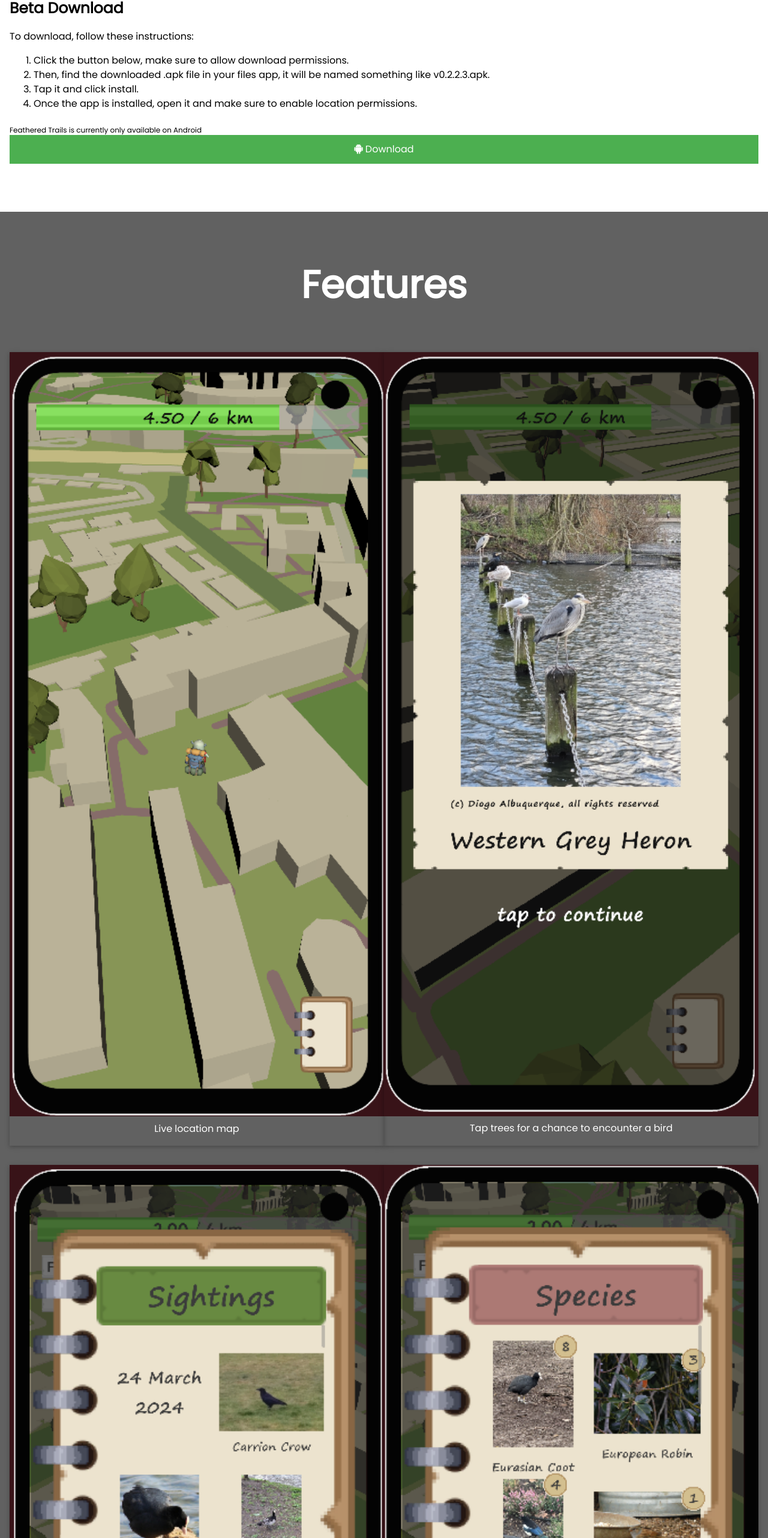
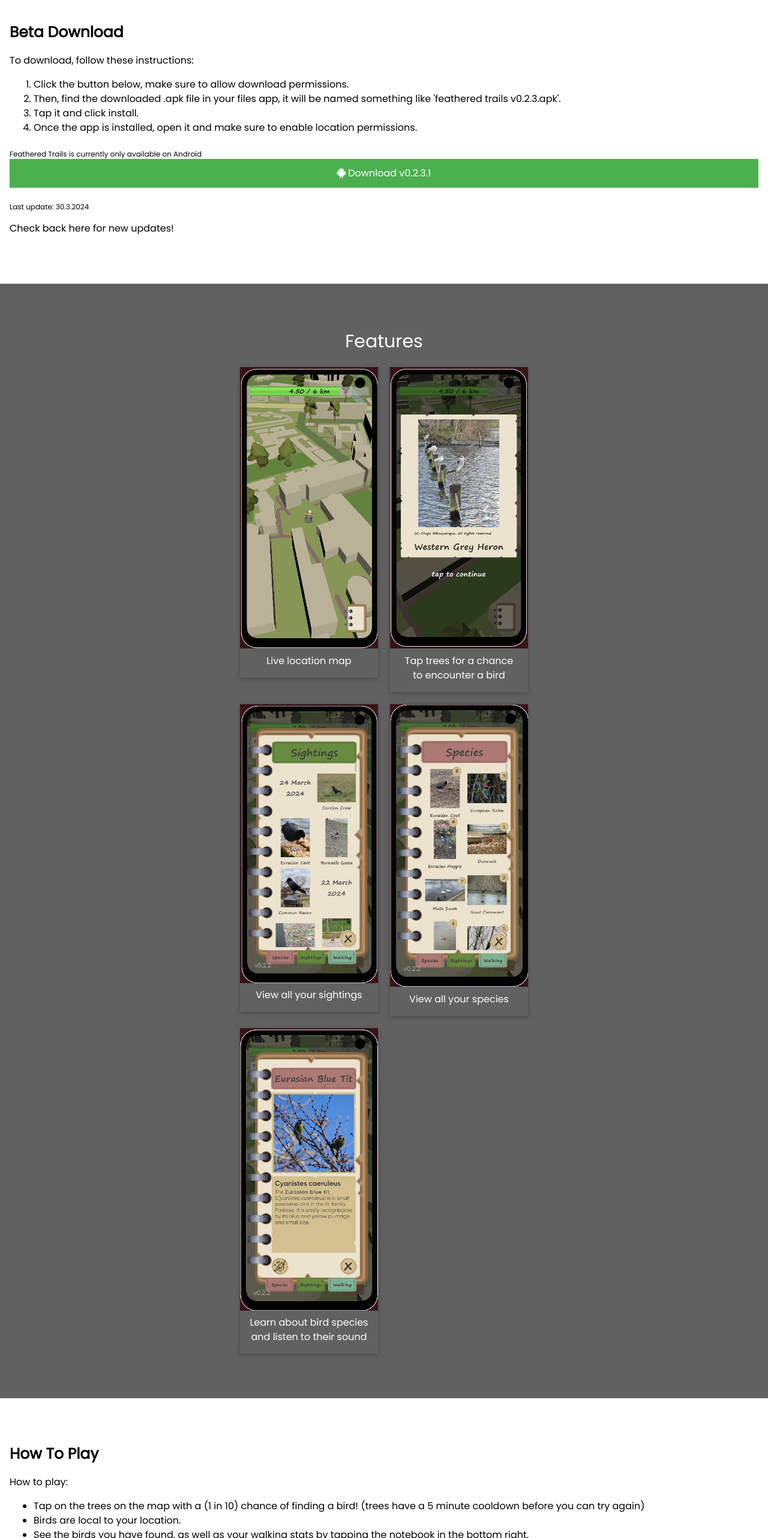
Before and after one commit to OliviaStaniaszek/Feathered-Trails, a plain HTML site: page index.html in a window 1280 px wide. Shown: the part 236-2800 px from the top of the page at 60% size. Drawn offline with nearby package versions, Linux system fonts and the light colour scheme.

Commit message:
add download, how to play, nav bar

```diff
--- a/index.html
+++ b/index.html
@@ -34,9 +34,9 @@
             margin-bottom: -8px;
         }
 
-        .mySlides {
-            display: none;
-        }
+        .feature-card {
+        padding: 2%;
+    }
     </style>
 </head>
 
@@ -47,41 +47,45 @@
         <h1>Feathered Trails Beta</h1>
         <img src="app icon green.png" class="w3-round" alt="icon" style="width:100%;max-width:100px">
     </header>
+    <div class="w3-bar w3-black">
+        <a href="#download" class="w3-bar-item w3-button ">Download</a>
+        <a href="#features" class="w3-bar-item w3-button ">Features</a>
+        <a href="#how-to-play" class="w3-bar-item w3-button ">How To Play</a>
+    </div>
 
     <!-- The App Section -->
-    <div class="w3-padding-64 w3-white">
+    <div id="download" class="w3-padding-64 w3-white">
         <div class="w3-row-padding">
             <div class="w3-col">
                 <h2><b>Beta Download</b></h1>
-
                     <p>To download, follow these instructions: </p>
                     <ol>
                         <li>Click the button below, make sure to allow download permissions.
                         </li>
                         <li>Then, find the downloaded .apk file in your files app, it will be named something like
-                            v0.2.2.3.apk.</li>
+                            'feathered trails v0.2.3.apk'.</li>
                         <li>Tap it and click install. </li>
                         <li>Once the app is installed, open it and make sure to enable location permissions.</li>
                     </ol>
                     <sub>Feathered Trails is currently only available on Android</sub>
-
-                    <button type="button" class="w3-button w3-block w3-padding-large w3-green w3-margin-bottom"
-                        style="width:100%;max-width:300px w3-center"
-                        onclick="document.getElementById('download').style.display='none'"><i
-                            class="fa fa-android w3-large"></i> Download</button>
+                    <a href="feathered trails v0.2.3.1.apk" style="text-decoration: none;"
+                        download="feathered trails v0.2.3.1.apk">
+                        <button type="button" class="w3-button w3-block w3-padding-large w3-green w3-margin-bottom"
+                            style="width:100%;max-width:300px w3-center"><i class="fa fa-android w3-large"></i> Download
+                            v0.2.3.1
+                        </button>
+                    </a>
+                    <sub>Last update: 30.3.2024</sub>
+                    <p>Check back here for new updates!</p>
             </div>
         </div>
     </div>
 
-
-
-
-
     <!-- Features Section -->
-    <div class="w3-container w3-padding-64 w3-dark-grey w3-center">
-        <h1 class="w3-jumbo"><b>Features</b></h1>
-        <div class="w3-row" style="margin-top:64px">
-            <div class="w3-col w3-half w3-col s6">
+    <div id="features" class="w3-container w3-padding-64 w3-dark-grey w3-center">
+        <h1>Features</h1>
+        <div class="w3-center" style="margin: 0 auto; width: 100%; max-width: 500px;">
+            <div class="feature-card w3-col w3-half w3-col s6">
                 <div class="w3-card" style="width:100%">
                     <img src="map and distance bar.png" alt="screenshot" style="width:100%">
                     <div class="w3-container">
@@ -89,7 +93,7 @@
                     </div>
                 </div>
             </div>
-            <div class="w3-col w3-half w3-col s6">
+            <div class="feature-card w3-col w3-half w3-col s6">
                 <div class="w3-card" style="width:100%">
                     <img src="heron spotted.png" alt="screenshot" style="width:100%">
                     <div class="w3-container">
@@ -97,9 +101,7 @@
                     </div>
                 </div>
             </div>
-        </div>
-        <div class="w3-row" style="margin-top:32px">
-            <div class="w3-col w3-half w3-col s6">
+            <div class="feature-card w3-col w3-half w3-col s6">
                 <div class="w3-card" style="width:100%">
                     <img src="sightings 2.png" alt="screenshot" style="width:100%">
                     <div class="w3-container">
@@ -107,7 +109,7 @@
                     </div>
                 </div>
             </div>
-            <div class="w3-col w3-half w3-col s6">
+            <div class="feature-card w3-col w3-half w3-col s6">
                 <div class="w3-card" style="width:100%">
                     <img src="species 2.png" alt="screenshot" style="width:100%">
                     <div class="w3-container">
@@ -115,7 +117,7 @@
                     </div>
                 </div>
             </div>
-            <div class="w3-col w3-half w3-col s6">
+            <div class="feature-card w3-col w3-half w3-col s6">
                 <div class="w3-card" style="width:100%">
                     <img src="species 3.png" alt="screenshot" style="width:100%">
                     <div class="w3-container">
@@ -127,9 +129,26 @@
     </div>
 
 
+    <!-- how to -->
+    <div id="how-to-play" class="w3-padding-64 w3-white">
+        <div class="w3-row-padding">
+            <div class="w3-col">
+                <h2><b>How To Play</b></h1>
 
-
-    </div>
+                    <p>How to play:</p>
+                    <ul>
+                        <li>Tap on the trees on the map with a (1 in 10) chance of finding a bird! (trees have a 5
+                            minute cooldown before you can try again) </li>
+                        <li>Birds are local to your location.</li>
+                        <li>See the birds you have found, as well as your walking stats by tapping the notebook in the
+                            bottom right.</li>
+                        <li>Tap a species in the Species page to see more information on that species and listen to its
+                            sound.</li>
+                        <li>For more info and to check for updates, visit the website by clicking the 'website' button.
+                        </li>
+                    </ul>
+            </div>
+        </div>
     </div>
 
     <!-- Footer -->
```
Also changed, not shown: 1 other file.
